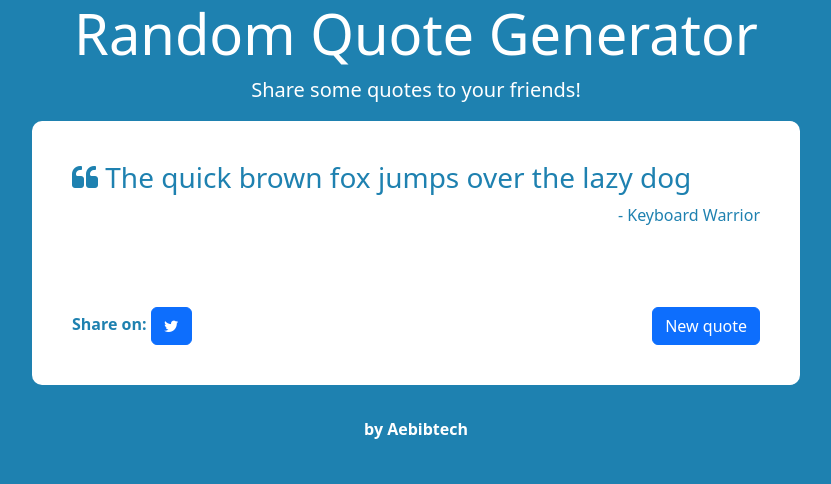
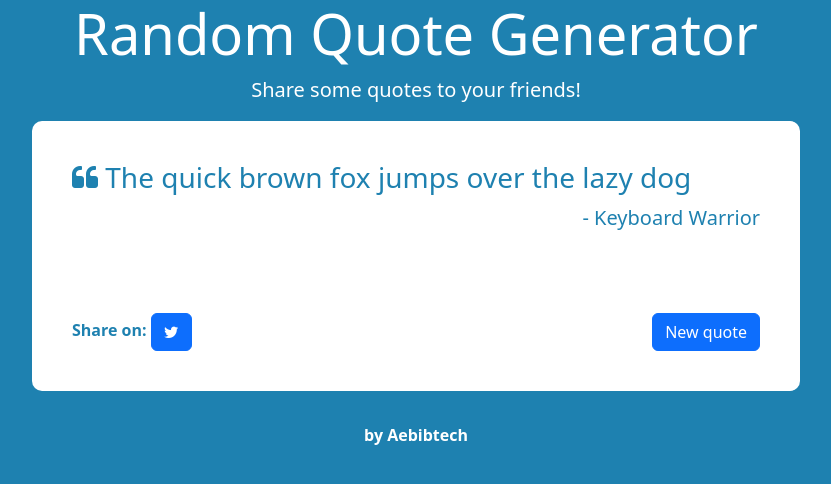
Before and after one commit to aebibtech/fcc-rqg, a React (Vite) app: page / in a window 1280 px wide. Shown: the top 484 px of the page, without its empty margins (224-1055 px from the left). Built offline with nearby package versions, Linux system fonts and the light colour scheme; no server answers.

Commit message:
Improve readability on author text

```diff
--- a/src/QuoteBox.jsx
+++ b/src/QuoteBox.jsx
@@ -35,7 +35,7 @@ function QuoteBox() {
                 <div className="col col-xs-4"><h3><i className='fa fa-quote-left'></i> <span id="text">{qt.quote}</span></h3></div>
             </div>
             <div className="d-flex justify-content-end" id="author">
-                <p>- {qt.author}</p>
+                <p className="lead">- {qt.author}</p>
             </div>
             <div className="d-flex justify-content-between" id="buttons">
                 <div>
```
